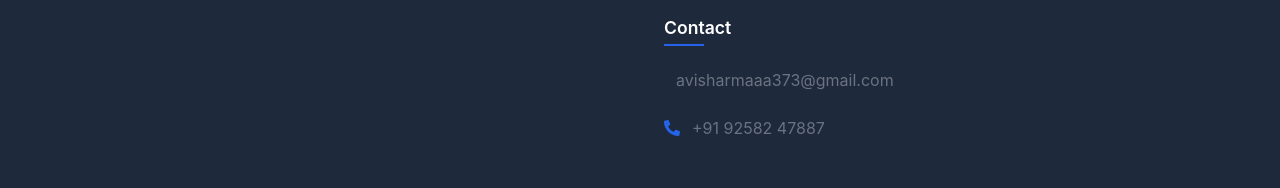
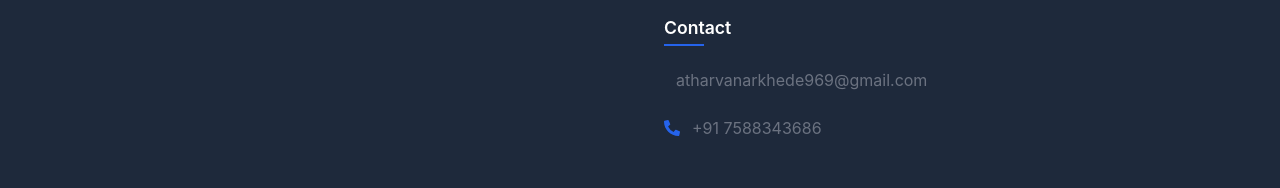
Before and after one commit to AtharvaNarkhede1/ExcelAnalysis, a React (Vite) app in the folder frontend/: page /auth in a window 1280 px wide. Shown: the part 1226-1414 px from the top of the page. Built offline with nearby package versions, Linux system fonts and the light colour scheme; no server answers.

Commit message:
Update Footer.jsx

```diff
--- a/frontend/src/components/Footer.jsx
+++ b/frontend/src/components/Footer.jsx
@@ -109,11 +109,11 @@ const Footer = () => {
             <ul className="footer-list">
               <li className="footer-contact-item">
                 <FaEnvelope className="contact-icon" />
-                <span>avisharmaaa373@gmail.com</span>
+                <span>atharvanarkhede969@gmail.com</span>
               </li>
               <li className="footer-contact-item">
                 <FaPhoneAlt className="contact-icon" />
-                <span>+91 92582 47887</span>
+                <span>+91 7588343686</span>
               </li>
             </ul>
           </motion.div>
```
